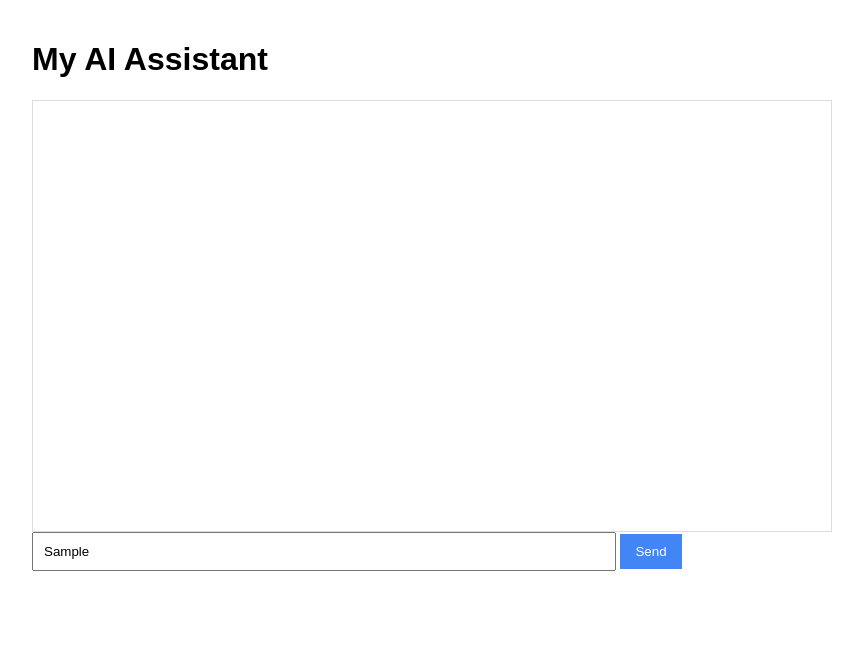
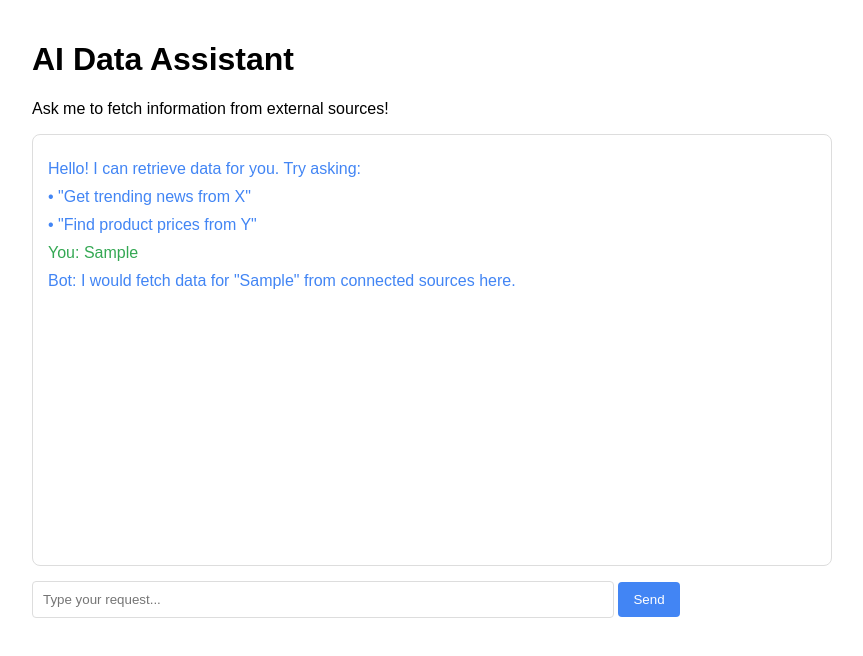
Before and after one commit to muhammadayaangit/valuestock.github.io, a plain HTML site: page index.html in a window 1280 px wide. Both pictures are taken after typing "Sample" into the empty fields and a click on the button "Send". Shown: the whole page, without its empty margins (208-1071 px from the left). Drawn offline with Linux system fonts and the light colour scheme.

Commit message:
index.html

```diff
--- a/index.html
+++ b/index.html
@@ -3,16 +3,89 @@
 <head>
     <title>AI Data Assistant</title>
     <style>
-        body { font-family: Arial; max-width: 800px; margin: 0 auto; padding: 20px; }
-        #chat-container { border: 1px solid #ddd; height: 400px; overflow-y: scroll; padding: 15px; }
-        input { width: 70%; padding: 10px; }
-        button { padding: 10px 15px; background: #4285f4; color: white; border: none; }
+        body {
+            font-family: Arial, sans-serif;
+            max-width: 800px;
+            margin: 0 auto;
+            padding: 20px;
+        }
+        #chat-container {
+            border: 1px solid #ddd;
+            height: 400px;
+            overflow-y: scroll;
+            padding: 15px;
+            margin-bottom: 15px;
+            border-radius: 8px;
+        }
+        #user-input {
+            width: 70%;
+            padding: 10px;
+            border: 1px solid #ddd;
+            border-radius: 4px;
+        }
+        button {
+            padding: 10px 15px;
+            background-color: #4285f4;
+            color: white;
+            border: none;
+            border-radius: 4px;
+            cursor: pointer;
+        }
+        .bot-message {
+            color: #4285f4;
+            margin: 10px 0;
+        }
+        .user-message {
+            color: #34a853;
+            margin: 10px 0;
+        }
     </style>
 </head>
 <body>
-    <h1>My AI Assistant</h1>
-    <div id="chat-container"></div>
-    <input type="text" id="user-input" placeholder="Ask something...">
+    <h1>AI Data Assistant</h1>
+    <p>Ask me to fetch information from external sources!</p>
+
+    <div id="chat-container">
+        <div class="bot-message">Hello! I can retrieve data for you. Try asking:</div>
+        <div class="bot-message">• "Get trending news from X"</div>
+        <div class="bot-message">• "Find product prices from Y"</div>
+    </div>
+
+    <input type="text" id="user-input" placeholder="Type your request...">
     <button id="send-btn">Send</button>
+
+    <script>
+        // Basic chat functionality
+        document.getElementById('send-btn').addEventListener('click', function() {
+            const userInput = document.getElementById('user-input').value;
+            if (userInput.trim() === '') return;
+
+            // Display user message
+            const chatContainer = document.getElementById('chat-container');
+            const userMessage = document.createElement('div');
+            userMessage.className = 'user-message';
+            userMessage.textContent = 'You: ' + userInput;
+            chatContainer.appendChild(userMessage);
+
+            // Clear input
+            document.getElementById('user-input').value = '';
+
+            // Simulate bot response (replace with actual API calls)
+            setTimeout(function() {
+                const botMessage = document.createElement('div');
+                botMessage.className = 'bot-message';
+                botMessage.textContent = 'Bot: I would fetch data for "' + userInput + '" from connected sources here.';
+                chatContainer.appendChild(botMessage);
+                chatContainer.scrollTop = chatContainer.scrollHeight;
+            }, 800);
+        });
+
+        // Allow pressing Enter to send
+        document.getElementById('user-input').addEventListener('keypress', function(e) {
+            if (e.key === 'Enter') {
+                document.getElementById('send-btn').click();
+            }
+        });
+    </script>
 </body>
 </html>
```
